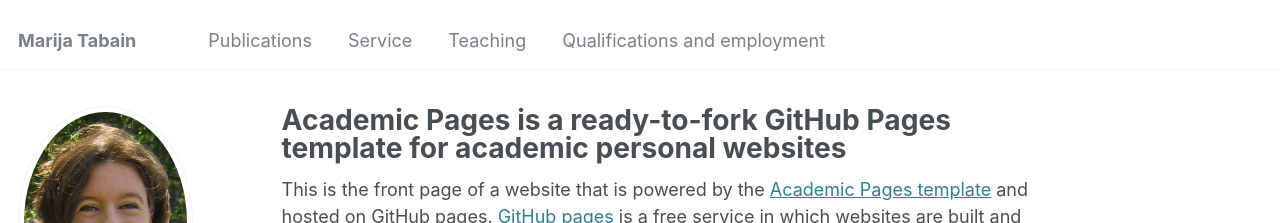
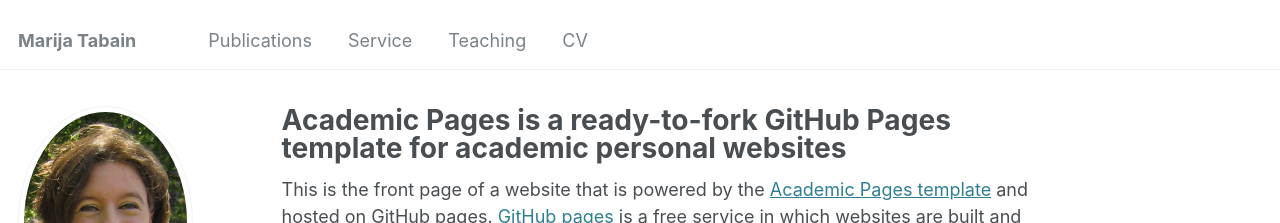
Before and after one commit to marijatabain/marijatabain.github.io, a Jekyll site: the page built from _pages/about.md, in a window 1280 px wide. Shown: the top 223 px of the page. Built offline with Jekyll 4.4.1, drawn with Linux system fonts in a browser that asks for light colours; some web fonts are replaced.

Commit message:
Update navigation.yml

```diff
--- a/_data/navigation.yml
+++ b/_data/navigation.yml
@@ -14,14 +14,14 @@ main:
   - title: "Teaching"
     url: /teaching/
 
-  - title: "Qualifications and employment"
-    url: /portfolio/
+  # - title: "Portfolio"
+  #   url: /portfolio/
 
   # - title: "Blog Posts"
   #   url: /year-archive/
 
-  # - title: "CV"
-  #   url: /cv/
+  - title: "CV"
+    url: /cv_Tabain/
 
   # - title: "Guide"
   #   url: /markdown/
```
